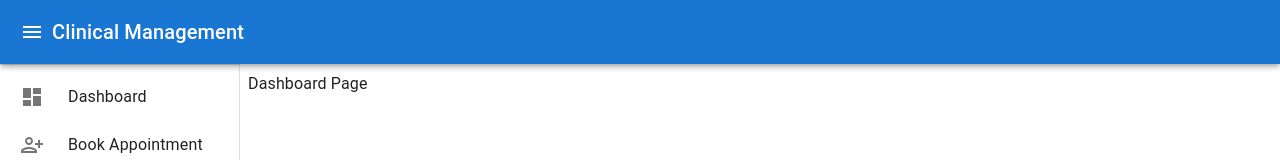
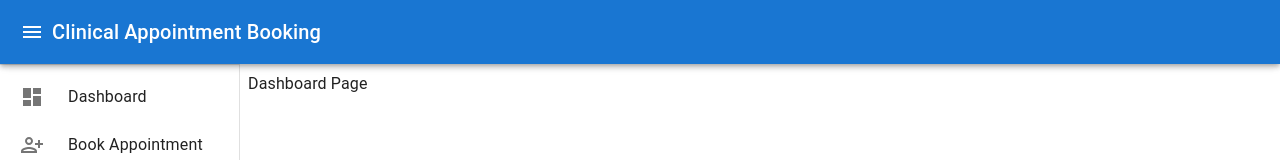
Before and after one commit to ashutosh2708/Clinical_Appointment_Booking, a React (Create React App) app: page / in a window 1280 px wide. Shown: the top 160 px of the page. Built offline with nearby package versions, Linux system fonts and the light colour scheme.

Commit message:
Final Changes

```diff
--- a/package.json
+++ b/package.json
@@ -1,5 +1,5 @@
 {
-  "name": "Clinical Management",
+  "name": "Clinical Appointment Booking",
   "version": "0.1.0",
   "private": true,
   "dependencies": {
--- a/public/index.html
+++ b/public/index.html
@@ -9,7 +9,7 @@
       name="description"
       content="Web site created using create-react-app"
     />
-    <title>Clinical Management</title>
+    <title>Clinical Appointment Booking</title>
   </head>
   <body>
     <noscript>You need to enable JavaScript to run this app.</noscript>
--- a/src/Components/SideNav.jsx
+++ b/src/Components/SideNav.jsx
@@ -15,19 +15,10 @@ import ListItemButton from "@mui/material/ListItemButton";
 import ListItemIcon from "@mui/material/ListItemIcon";
 import ListItemText from "@mui/material/ListItemText";
 import DashboardIcon from "@mui/icons-material/Dashboard";
-// import EventAvailableIcon from "@mui/icons-material/EventAvailable";
 import AccountBoxIcon from "@mui/icons-material/AccountBox";
 import AddIcCallIcon from "@mui/icons-material/AddIcCall";
 import MedicalServicesIcon from "@mui/icons-material/MedicalServices";
-// import Form from "../Pages/Form";
-// import Dashboard from "../Pages/Dashboard";
-// import Contact from "../Pages/Contact";
-// // import Services from "../Pages/Services";
-// import Collapse from "@mui/material/Collapse";
-// import ExpandLess from "@mui/icons-material/ExpandLess";
-// import ExpandMore from "@mui/icons-material/ExpandMore";
 import PersonAddAltIcon from "@mui/icons-material/PersonAddAlt";
-// import StoreConfig from "../Pages/StoreConfig";
 import { useNavigate } from "react-router-dom";
 
 const drawerWidth = 240;
@@ -101,10 +92,6 @@ const SideNav = () => {
   const [isOpen, setIsOpen] = useState(true);
   const navigate = useNavigate();
 
-  // const handleListItemClick = (event, index) => {
-  //   setSelectedIndex(index);
-  // };
-
   return (
     <Box sx={{ display: "flex" }}>
       <CssBaseline />
@@ -121,7 +108,7 @@ const SideNav = () => {
             <MenuIcon />
           </IconButton>
           <Typography variant="h6" noWrap component="div">
-            Clinical Management
+            Clinical Appointment Booking
           </Typography>
         </Toolbar>
       </AppBar>
@@ -139,7 +126,6 @@ const SideNav = () => {
             onClick={() => {
               navigate("/");
             }}
-            // onClick={() => setMenudata("Dashboard")}
           >
             <ListItemButton
               sx={{
@@ -147,8 +133,6 @@ const SideNav = () => {
                 justifyContent: isOpen ? "initial" : "center",
                 px: 2.5,
               }}
-              // selected={selectedIndex === 1}
-              // onClick={(event) => handleListItemClick(event, 1)}
             >
               <ListItemIcon
                 sx={{
@@ -165,48 +149,6 @@ const SideNav = () => {
               />
             </ListItemButton>
           </ListItem>
-          {/* <ListItem disablePadding sx={{ display: "block" }} onClick={()=>{navigate("/form")}}>
-            <ListItemButton
-              sx={{
-                minHeight: 48,
-                justifyContent: isOpen ? "initial" : "center",
-                px: 2.5,
-              }}
-              // onClick={handleClick}
-            >
-              <ListItemIcon
-                sx={{
-                  minWidth: 0,
-                  mr: isOpen ? 3 : "auto",
-                  justifyContent: "center",
-                }}
-              >
-                <EventAvailableIcon />
-              </ListItemIcon>
-              <ListItemText
-                primary="Appointment"
-                sx={{ opacity: isOpen ? 1 : 0 }}
-              />
-              {isOpen ? <ExpandLess /> : <ExpandMore />}
-            </ListItemButton>
-            <Collapse in={isOpen} timeout="auto" unmountOnExit>
-              <List component="div" disablePadding>
-                <ListItemButton
-                  sx={{ pl: 4 }}
-                  // onClick={(event) => {
-                  //   setMenudata("Form");
-                  //   handleListItemClick(event, 2);
-                  // }}
-                  // selected={selectedIndex === 2}
-                >
-                  <ListItemIcon>
-                    <PersonAddAltIcon />
-                  </ListItemIcon>
-                  <ListItemText primary="Book Appointment" />
-                </ListItemButton>
-              </List>
-            </Collapse>
-          </ListItem> */}
 
           <ListItem
             disablePadding
@@ -245,7 +187,6 @@ const SideNav = () => {
             onClick={() => {
               navigate("/storeConfig");
             }}
-            // onClick={() => setMenudata("Store Configuration")}
           >
             <ListItemButton
               sx={{
@@ -253,8 +194,6 @@ const SideNav = () => {
                 justifyContent: isOpen ? "initial" : "center",
                 px: 2.5,
               }}
-              // selected={selectedIndex === 3}
-              // onClick={(event) => handleListItemClick(event, 3)}
             >
               <ListItemIcon
                 sx={{
@@ -277,7 +216,6 @@ const SideNav = () => {
             onClick={() => {
               navigate("/contact");
             }}
-            // onClick={() => setMenudata("Contact")}
           >
             <ListItemButton
               sx={{
@@ -285,8 +223,6 @@ const SideNav = () => {
                 justifyContent: isOpen ? "initial" : "center",
                 px: 2.5,
               }}
-              // selected={selectedIndex === 4}
-              // onClick={(event) => handleListItemClick(event, 4)}
             >
               <ListItemIcon
                 sx={{
@@ -309,7 +245,6 @@ const SideNav = () => {
             onClick={() => {
               navigate("/services");
             }}
-            // onClick={() => setMenudata("Services")}
           >
             <ListItemButton
               sx={{
@@ -317,8 +252,6 @@ const SideNav = () => {
                 justifyContent: isOpen ? "initial" : "center",
                 px: 2.5,
               }}
-              // selected={selectedIndex === 5}
-              // onClick={(event) => handleListItemClick(event, 5)}
             >
               <ListItemIcon
                 sx={{
```
